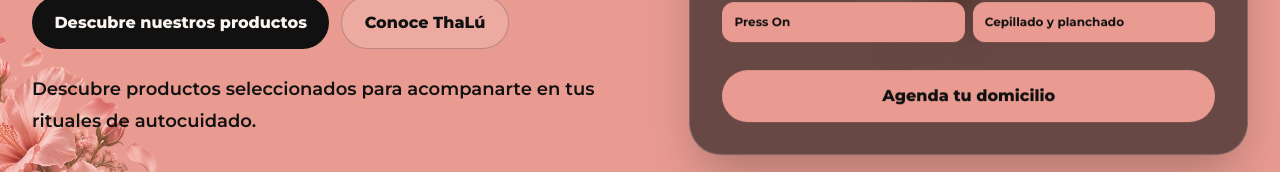
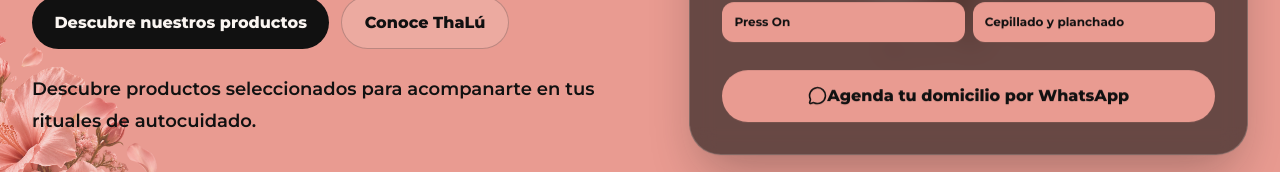
Before and after one commit to andreachizabas/thalu-principal, a Next.js app in the folder frontend/: page / in a window 1280 px wide. Shown: the part 535-707 px from the top of the page. Built offline with nearby package versions, Linux system fonts and the light colour scheme; no server answers.

Commit message:
feat: conecta agenda de domicilios con whatsapp

```diff
--- a/frontend/src/components/home/hero.tsx
+++ b/frontend/src/components/home/hero.tsx
@@ -1,11 +1,15 @@
 "use client";
 
 import { motion, useReducedMotion } from "motion/react";
-import { useRouter } from "next/navigation";
+import { MessageCircle } from "lucide-react";
+
+const whatsappUrl = process.env.NEXT_PUBLIC_WHATSAPP_URL ?? "https://wa.me/573122347352";
+const welcomeMessage = encodeURIComponent(
+  "Hola, bienvenida a ThaLú 💗 Gracias por escribirnos. En un momento te atenderé para ayudarte con tu servicio de belleza a domicilio. Cuéntame qué servicio necesitas y si te encuentras en Manizales o Villamaría.",
+);
 
 export function Hero() {
   const reduceMotion = useReducedMotion();
-  const router = useRouter();
 
   return (
     <section className="relative overflow-hidden bg-salmon text-ink">
@@ -76,7 +80,10 @@ export function Hero() {
                   <span key={service} className="rounded-xl bg-salmon px-3 py-3">{service}</span>
                 ))}
               </div>
-              <button type="button" onClick={() => router.push("/servicios-a-domicilio")} className="button-accent mt-7 w-full">Agenda tu domicilio</button>
+              <a href={`${whatsappUrl}?text=${welcomeMessage}`} target="_blank" rel="noreferrer" className="button-accent mt-7 w-full">
+                <MessageCircle size={19} aria-hidden="true" />
+                Agenda tu domicilio por WhatsApp
+              </a>
             </div>
           </motion.div>
         </motion.div>
```
